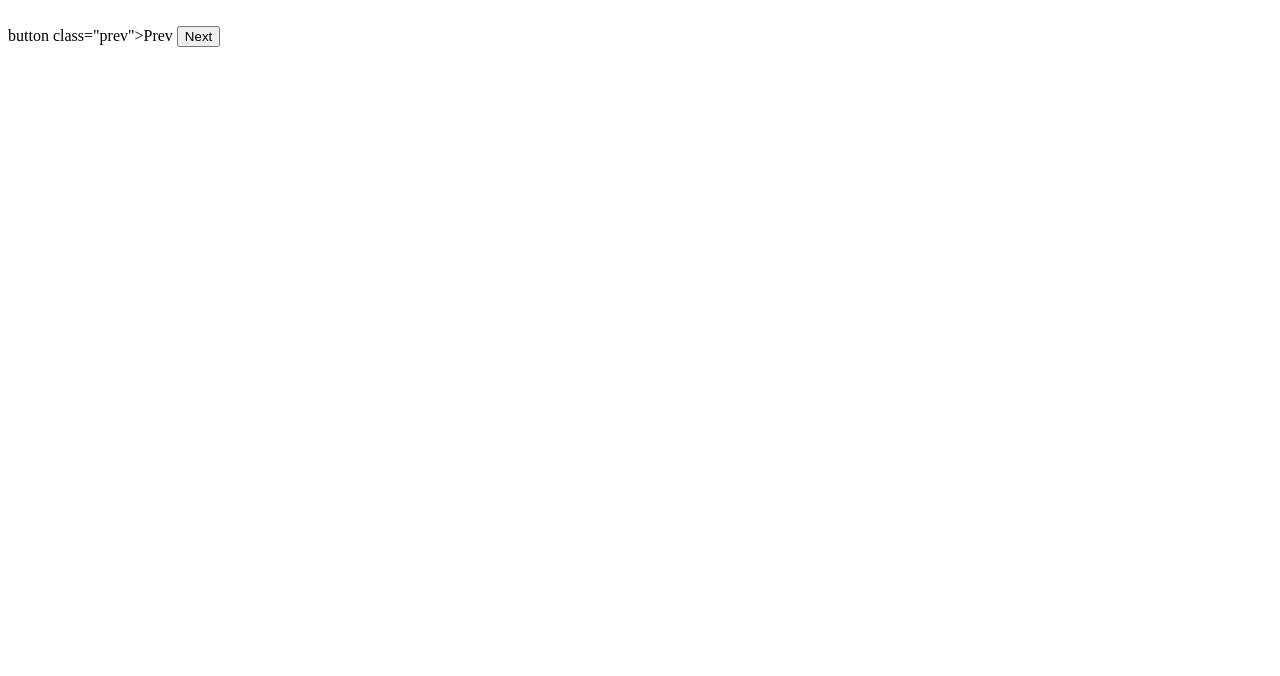
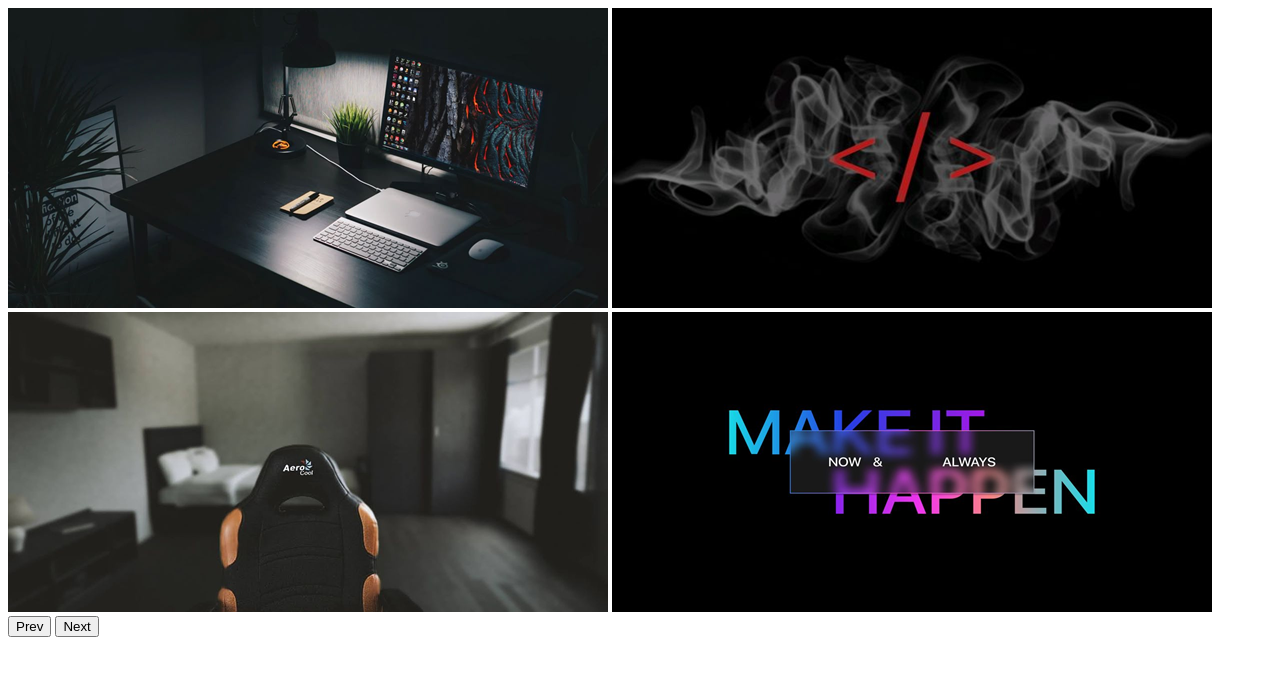
Before and after one commit to Nova-dotcom-code/image_slider, a plain HTML site: page index.html in a window 1280 px wide. Drawn offline with Linux system fonts and the light colour scheme.

Commit message:
created image files and modified index.html added new images to the project modified the img tag src attributes with new image paths in html file

```diff
--- a/index.html
+++ b/index.html
@@ -8,11 +8,12 @@
 <body>
     <div class="slider-container">
         <div class="slider">
-            <img src="" alt="">
-            <img src="" alt="">
-            <img src="" alt="">
+            <img src="image\download 5.png" alt="image">
+            <img src="image/download 6.png" alt="image">
+            <img src="image/download 7.png" alt="image">
+            <img src="image/download 10.png" alt="image">
         </div>
-        button class="prev">Prev</button>
+        <button class="prev">Prev</button>
         <button class="next">Next</button>
     </div>
 </body>
```
Also changed, not shown: image/download 10.png (added), image/download 5.png (added), image/download 6.png (added), image/download 7.png (added).
